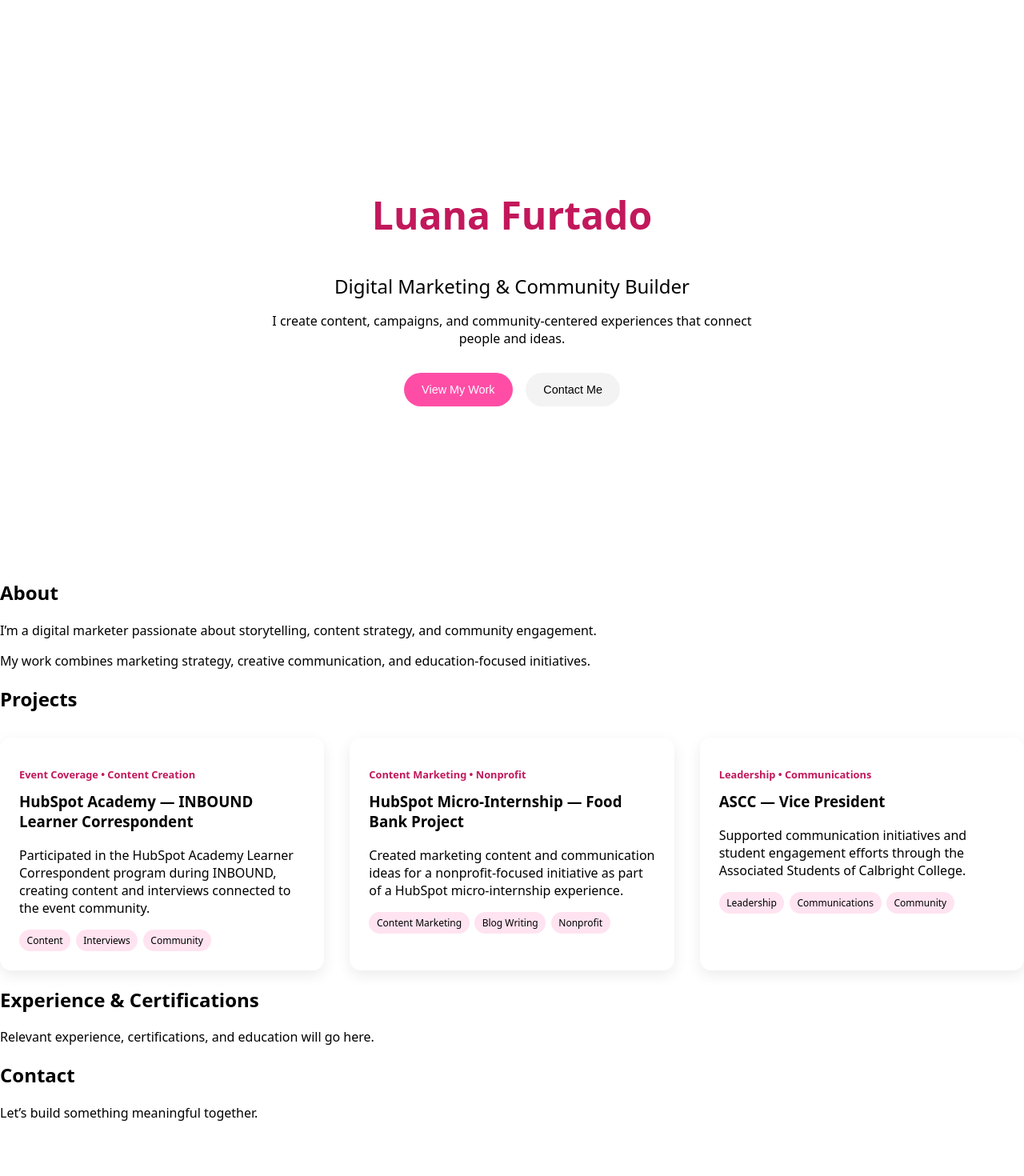
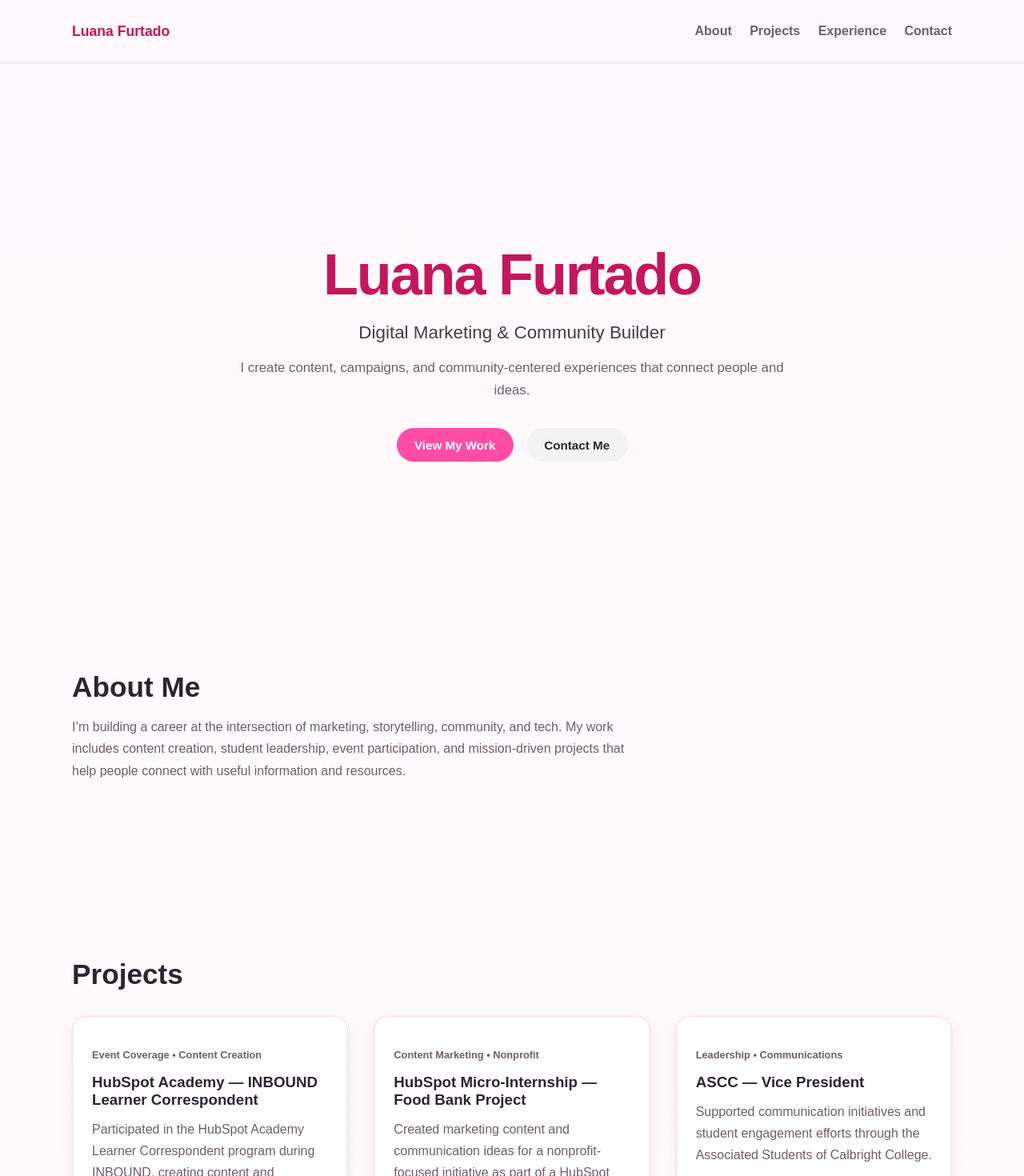
Before and after one commit to LuaFurtado/marketing-portfolio, a React (Vite) app: page / in a window 1280 px wide. Shown: the top 1470 px of the page at 80% size. Before the commit the page ends 1418 px from the top, so only its background shows below. Built offline with nearby package versions, Linux system fonts and the light colour scheme.

Commit message:
Add navbar, connect sections and fix CSS rendering issue

```diff
--- a/src/App.css
+++ b/src/App.css
@@ -1,42 +1,133 @@
+* {
+  box-sizing: border-box;
+}
+
+html {
+  scroll-behavior: smooth;
+}
+
+body {
+  margin: 0;
+  font-family: Arial, Helvetica, sans-serif;
+  background: linear-gradient(180deg, #fff8fc 0%, #fffdfd 100%);
+  color: #2d2430;
+}
+
+a {
+  text-decoration: none;
+  color: inherit;
+}
+
+main {
+  padding-top: 90px;
+}
+
+.container {
+  width: min(92%, 1100px);
+  margin: 0 auto;
+}
+
+/* NAVBAR */
+
+.navbar {
+  position: fixed;
+  top: 0;
+  width: 100%;
+  background: rgba(255, 248, 252, 0.9);
+  backdrop-filter: blur(10px);
+  border-bottom: 1px solid #f4cddd;
+  z-index: 1000;
+}
+
+.navbar-content {
+  min-height: 78px;
+  display: flex;
+  align-items: center;
+  justify-content: space-between;
+  gap: 2rem;
+}
+
+.logo {
+  font-size: 1.1rem;
+  font-weight: 700;
+  color: #c2185b;
+}
+
+.nav-links {
+  display: flex;
+  gap: 1.4rem;
+}
+
+.nav-links a {
+  font-weight: 600;
+  color: #6f5d68;
+  transition: color 0.2s ease;
+}
+
+.nav-links a:hover {
+  color: #c2185b;
+}
+
+/* HERO */
+
 .hero {
   min-height: 80vh;
   display: flex;
   align-items: center;
   justify-content: center;
   text-align: center;
-  padding: 2rem;
+  padding: 2rem 0;
 }
 
 .hero-content {
-  max-width: 600px;
+  max-width: 700px;
 }
 
 .hero h1 {
-  font-size: 3rem;
+  font-size: clamp(2.8rem, 7vw, 4.5rem);
   color: #c2185b;
+  margin-bottom: 0.5rem;
+  letter-spacing: -0.03em;
 }
 
 .hero h2 {
   font-weight: 500;
   margin-bottom: 1rem;
+  font-size: 1.4rem;
+  color: #4a3a45;
 }
 
 .hero p {
   margin-bottom: 2rem;
+  color: #6f5d68;
+  line-height: 1.7;
+  font-size: 1.05rem;
 }
 
 .hero-buttons {
   display: flex;
   gap: 1rem;
   justify-content: center;
+  flex-wrap: wrap;
 }
 
-button {
+button,
+.btn-link {
+  display: inline-flex;
+  align-items: center;
+  justify-content: center;
   padding: 0.8rem 1.4rem;
   border-radius: 999px;
   border: none;
   cursor: pointer;
-  font-size: 0.9rem;
+  font-size: 0.95rem;
+  font-weight: 600;
+  transition: transform 0.2s ease, background-color 0.2s ease;
+}
+
+button:hover,
+.btn-link:hover {
+  transform: translateY(-2px);
 }
 
 .primary {
@@ -46,7 +137,40 @@ button {
 
 .secondary {
   background-color: #f3f3f3;
+  color: #2d2430;
 }
+
+.primary:hover {
+  background-color: #e63d96;
+}
+
+.secondary:hover {
+  background-color: #e9e9e9;
+}
+
+/* GENERAL SECTIONS */
+
+.section {
+  padding: 5rem 0;
+}
+
+.section h2 {
+  font-size: 2.2rem;
+  margin-bottom: 0.8rem;
+  color: #2d2430;
+}
+
+.section p {
+  color: #6f5d68;
+  line-height: 1.7;
+}
+
+.section-intro {
+  max-width: 700px;
+  margin-bottom: 2rem;
+}
+
+/* PROJECTS */
 
 .projects-grid {
   display: grid;
@@ -57,35 +181,131 @@ button {
 
 .project-card {
   background: white;
-  border-radius: 14px;
+  border-radius: 18px;
   padding: 1.5rem;
-  box-shadow: 0 6px 18px rgba(0,0,0,0.08);
+  box-shadow: 0 6px 18px rgba(0, 0, 0, 0.08);
+  border: 1px solid #f6d7e6;
+  transition: transform 0.2s ease, box-shadow 0.2s ease;
+}
+
+.project-card:hover {
+  transform: translateY(-4px);
+  box-shadow: 0 10px 24px rgba(194, 24, 91, 0.12);
 }
 
 .project-card h3 {
   margin-top: 0.3rem;
+  margin-bottom: 0.5rem;
+  color: #2d2430;
 }
 
 .project-subtitle {
   font-size: 0.8rem;
   color: #c2185b;
   font-weight: 600;
+  margin-bottom: 0.8rem;
 }
 
 .project-description {
   margin-top: 0.7rem;
+  color: #6f5d68;
 }
 
 .tag-list {
   display: flex;
   flex-wrap: wrap;
-  gap: 0.4rem;
+  gap: 0.5rem;
   margin-top: 1rem;
 }
 
 .tag {
-  background: #ffe3f0;
-  padding: 0.3rem 0.6rem;
+  background: #ffe3f1;
+  color: #c2185b;
+  padding: 0.4rem 0.75rem;
   border-radius: 999px;
-  font-size: 0.75rem;
+  font-size: 0.8rem;
+  font-weight: 600;
 }
+
+/* EXPERIENCE */
+
+.experience-grid {
+  display: grid;
+  gap: 2rem;
+  grid-template-columns: repeat(auto-fit, minmax(260px, 1fr));
+  margin-top: 2rem;
+}
+
+.experience-card {
+  background: white;
+  border-radius: 18px;
+  padding: 1.5rem;
+  box-shadow: 0 6px 18px rgba(0, 0, 0, 0.08);
+  border: 1px solid #f6d7e6;
+}
+
+.experience-subtitle {
+  font-size: 0.85rem;
+  color: #c2185b;
+  font-weight: 600;
+  margin-bottom: 0.8rem;
+}
+
+/* CONTACT */
+
+.contact-form {
+  max-width: 720px;
+  display: grid;
+  gap: 1rem;
+  margin-top: 2rem;
+}
+
+.contact-form input,
+.contact-form textarea {
+  width: 100%;
+  padding: 1rem;
+  border: 1px solid #f4cddd;
+  border-radius: 14px;
+  font: inherit;
+  background: white;
+  color: #2d2430;
+}
+
+.contact-form input:focus,
+.contact-form textarea:focus {
+  outline: none;
+  border-color: #ff4da6;
+  box-shadow: 0 0 0 3px rgba(255, 77, 166, 0.12);
+}
+
+/* RESPONSIVE */
+
+@media (max-width: 768px) {
+  .navbar-content {
+    flex-direction: column;
+    justify-content: center;
+    padding: 1rem 0;
+  }
+
+  .nav-links {
+    flex-wrap: wrap;
+    justify-content: center;
+  }
+
+  main {
+    padding-top: 120px;
+  }
+
+  .hero {
+    min-height: auto;
+    padding: 4rem 0;
+  }
+
+  .hero h1 {
+    font-size: 2.6rem;
+  }
+
+  .hero h2 {
+    font-size: 1.2rem;
+  }
+}
--- a/src/App.jsx
+++ b/src/App.jsx
@@ -1,5 +1,6 @@
 import './App.css'
 
+import Navbar from './components/Navbar'
 import Hero from './sections/Hero'
 import About from './sections/About'
 import Projects from './sections/Projects'
@@ -9,11 +10,14 @@ import Contact from './sections/Contact'
 function App() {
   return (
     <>
-      <Hero />
-      <About />
-      <Projects />
-      <Experience />
-      <Contact />
+      <Navbar />
+      <main>
+        <Hero />
+        <About />
+        <Projects />
+        <Experience />
+        <Contact />
+      </main>
     </>
   )
 }
--- /dev/null
+++ b/src/components/Navbar.jsx
@@ -0,0 +1,20 @@
+function Navbar() {
+  return (
+    <header className="navbar">
+      <div className="container navbar-content">
+        <a href="#hero" className="logo">
+          Luana Furtado
+        </a>
+
+        <nav className="nav-links">
+          <a href="#about">About</a>
+          <a href="#projects">Projects</a>
+          <a href="#experience">Experience</a>
+          <a href="#contact">Contact</a>
+        </nav>
+      </div>
+    </header>
+  )
+}
+
+export default Navbar
--- a/src/sections/About.jsx
+++ b/src/sections/About.jsx
@@ -1,17 +1,15 @@
 function About() {
   return (
-    <section>
-      <h2>About</h2>
-
-      <p>
-        I’m a digital marketer passionate about storytelling,
-        content strategy, and community engagement.
-      </p>
-
-      <p>
-        My work combines marketing strategy, creative communication,
-        and education-focused initiatives.
-      </p>
+    <section className="section" id="about">
+      <div className="container">
+        <h2>About Me</h2>
+        <p className="section-intro">
+          I’m building a career at the intersection of marketing, storytelling,
+          community, and tech. My work includes content creation, student
+          leadership, event participation, and mission-driven projects that help
+          people connect with useful information and resources.
+        </p>
+      </div>
     </section>
   )
 }
--- a/src/sections/Contact.jsx
+++ b/src/sections/Contact.jsx
@@ -1,11 +1,13 @@
 function Contact() {
   return (
-    <section>
-      <h2>Contact</h2>
+    <section className="section" id="contact">
+      <div className="container">
+        <h2>Contact</h2>
 
-      <p>
-        Let’s build something meaningful together.
-      </p>
+        <p>
+          Let’s build something meaningful together.
+        </p>
+      </div>
     </section>
   )
 }
--- a/src/sections/Experience.jsx
+++ b/src/sections/Experience.jsx
@@ -1,11 +1,15 @@
 function Experience() {
   return (
-    <section>
-      <h2>Experience & Certifications</h2>
+    <section className="section" id="experience">
+      <div className="container">
 
-      <p>
-        Relevant experience, certifications, and education will go here.
-      </p>
+        <h2>Experience & Certifications</h2>
+
+        <p>
+          Relevant experience, certifications, and education will go here.
+        </p>
+
+      </div>
     </section>
   )
 }
--- a/src/sections/Hero.jsx
+++ b/src/sections/Hero.jsx
@@ -1,7 +1,8 @@
 function Hero() {
   return (
-    <section className="hero">
-      <div className="hero-content">
+    <section className="hero" id="hero">
+      <div className="container hero-content">
+        <div className="hero-text">
           <h1>Luana Furtado</h1>
 
           <h2>Digital Marketing & Community Builder</h2>
@@ -16,6 +17,7 @@ function Hero() {
             <button className="secondary">Contact Me</button>
           </div>
         </div>
+      </div>
     </section>
   )
 }
--- a/src/sections/Projects.jsx
+++ b/src/sections/Projects.jsx
@@ -29,7 +29,8 @@ function Projects() {
   ]
 
   return (
-    <section className="section" id="projects">
+  <section className="section" id="projects">
+    <div className="container">
 
       <h2>Projects</h2>
 
@@ -45,8 +46,9 @@ function Projects() {
         ))}
       </div>
 
-    </section>
-  )
+    </div>
+  </section>
+)
 }
 
 export default Projects
```
Lines whose indentation alone changed are shown as unchanged.
